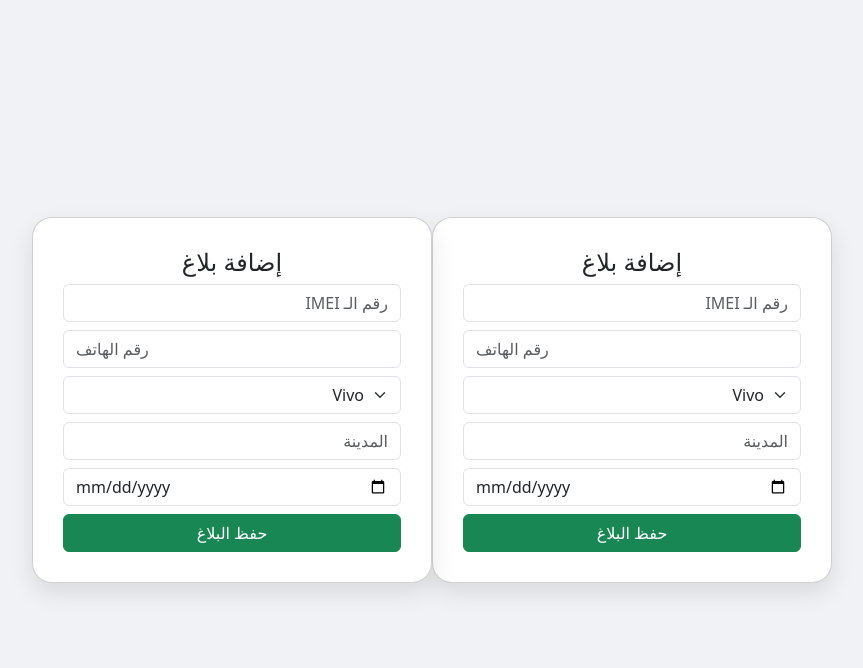
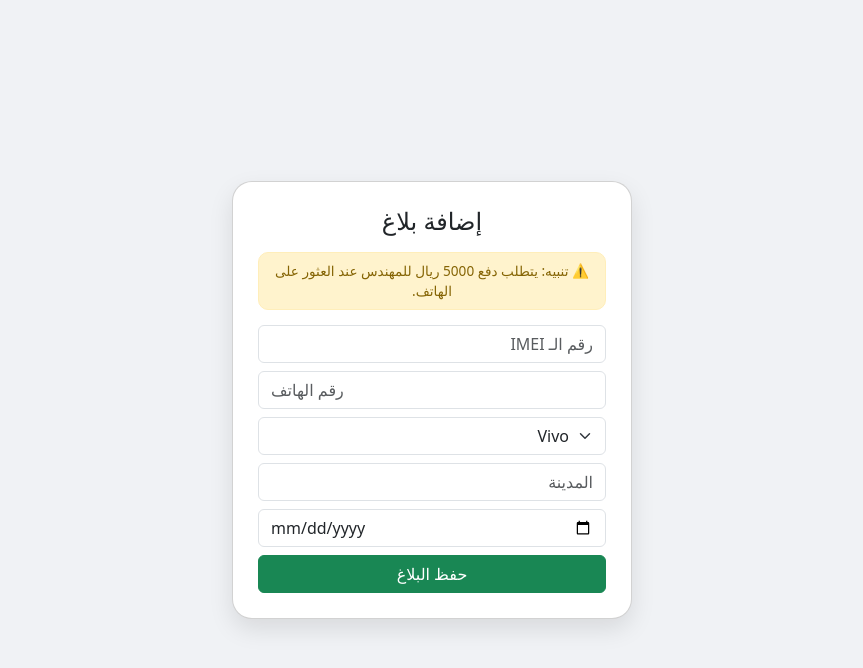
Before and after one commit to Ali202004/stolen-phones-project, a Flask app: page /add in a window 1280 px wide. Shown: the top 668 px of the page, without its empty margins (208-1071 px from the left). Run offline with Flask 3, Linux system fonts and the light colour scheme; some libraries are stand-ins or nearby versions.

Commit message:
Update add.html

```diff
--- a/templates/add.html
+++ b/templates/add.html
@@ -4,39 +4,27 @@
     <meta charset="UTF-8">
     <link href="https://cdn.jsdelivr.net/npm/bootstrap@5.3.0/dist/css/bootstrap.min.css" rel="stylesheet">
     <style>
-        body { background: #f0f2f5; display: flex; align-items: center; justify-content: center; min-height: 100vh; }
-        .card { background: white; padding: 30px; border-radius: 20px; box-shadow: 0 10px 25px rgba(0,0,0,0.1); width: 95%; max-width: 400px; }
+        body { background: #f0f2f5; display: flex; align-items: center; justify-content: center; min-height: 100vh; margin: 0; }
+        .card { background: white; padding: 25px; border-radius: 20px; box-shadow: 0 10px 25px rgba(0,0,0,0.1); width: 95%; max-width: 400px; }
+        .alert-mini { background: #fff3cd; color: #856404; padding: 8px; border-radius: 10px; margin-bottom: 15px; font-size: 0.85rem; text-align: center; border: 1px solid #ffeeba; }
     </style>
 </head>
 <body>
     <div class="card">
-        <h4 class="text-center">إضافة بلاغ</h4>
+        <h4 class="text-center mb-3">إضافة بلاغ</h4>
+
+        <div class="alert-mini">
+            ⚠️ تنبيه: يتطلب دفع 5000 ريال للمهندس عند العثور على الهاتف.
+        </div>
+
         <form action="/add" method="POST">
             <input type="text" name="imei" class="form-control mb-2" placeholder="رقم الـ IMEI" required>
             <input type="tel" name="phone" class="form-control mb-2" placeholder="رقم الهاتف" required>
-            <select name="brand" class="form-select mb-2"><option>Vivo</option><option>Samsung</option><option>LT</option></select>
-            <input type="text" name="city" class="form-control mb-2" placeholder="المدينة" required>
-            <input type="date" name="date" class="form-control mb-2" required>
-            <button class="btn btn-success w-100">حفظ البلاغ</button>
-        </form>
-    </div>
-</body>
-</html><html lang="ar" dir="rtl">
-<head>
-    <meta charset="UTF-8">
-    <link href="https://cdn.jsdelivr.net/npm/bootstrap@5.3.0/dist/css/bootstrap.min.css" rel="stylesheet">
-    <style>
-        body { background: #f0f2f5; display: flex; align-items: center; justify-content: center; min-height: 100vh; }
-        .card { background: white; padding: 30px; border-radius: 20px; box-shadow: 0 10px 25px rgba(0,0,0,0.1); width: 95%; max-width: 400px; }
-    </style>
-</head>
-<body>
-    <div class="card">
-        <h4 class="text-center">إضافة بلاغ</h4>
-        <form action="/add" method="POST">
-            <input type="text" name="imei" class="form-control mb-2" placeholder="رقم الـ IMEI" required>
-            <input type="tel" name="phone" class="form-control mb-2" placeholder="رقم الهاتف" required>
-            <select name="brand" class="form-select mb-2"><option>Vivo</option><option>Samsung</option><option>LT</option></select>
+            <select name="brand" class="form-select mb-2">
+                <option>Vivo</option>
+                <option>Samsung</option>
+                <option>LT</option>
+            </select>
             <input type="text" name="city" class="form-control mb-2" placeholder="المدينة" required>
             <input type="date" name="date" class="form-control mb-2" required>
             <button class="btn btn-success w-100">حفظ البلاغ</button>
```
